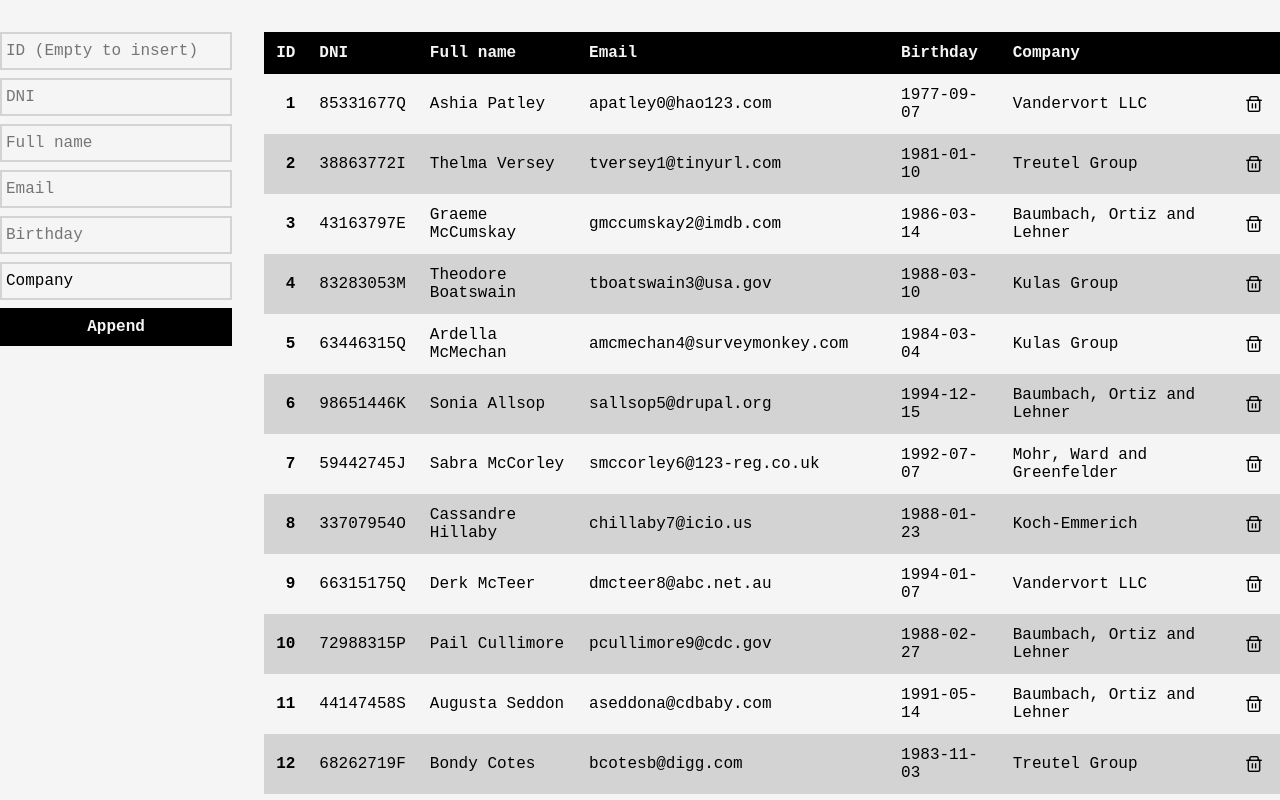
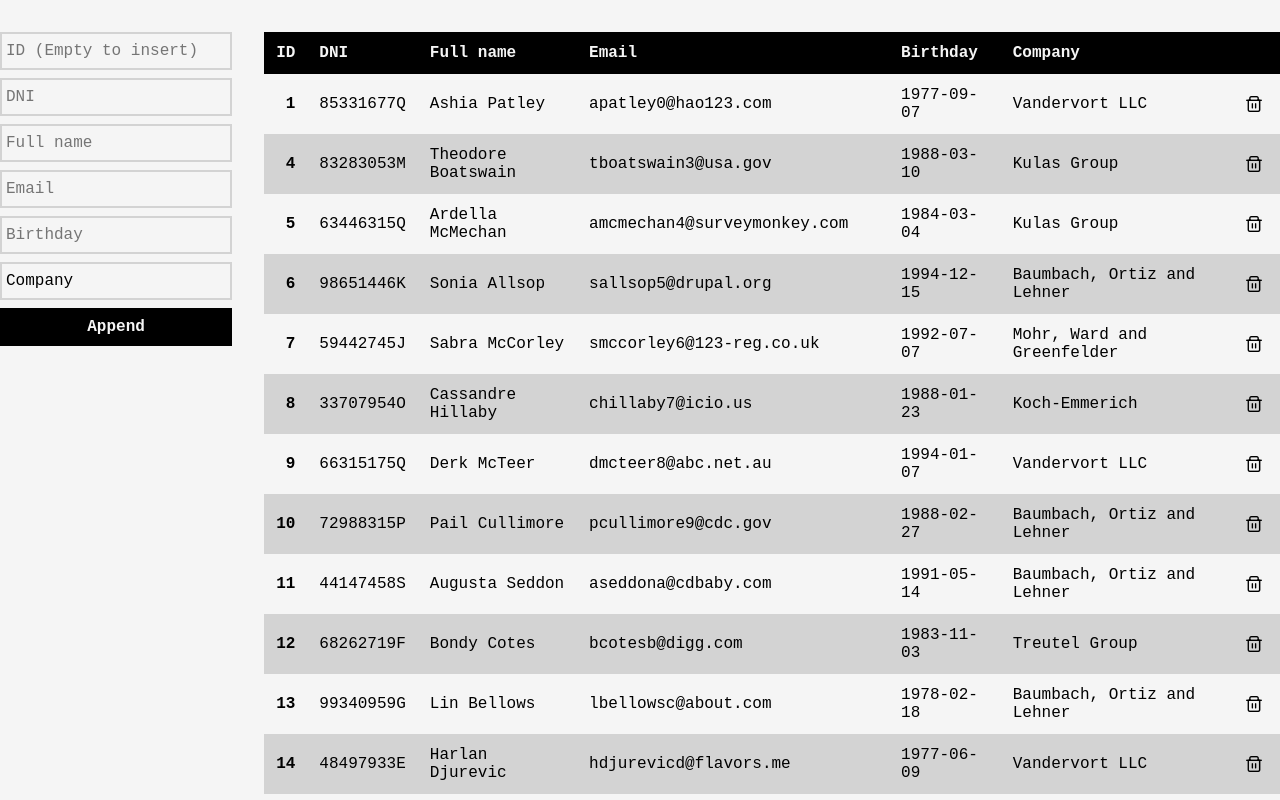
Before and after one commit to hhb1-ua/technical-assessment-ricardo-digital, a React (Vite) app: page / in a window 1280 px wide. Shown: the top 800 px of the page. Built offline with nearby package versions, Linux system fonts and the light colour scheme; data requests are answered from the project's data file.

Commit message:
Finished Users page

```diff
--- a/data/db.json
+++ b/data/db.json
@@ -7,22 +7,6 @@
       "email": "apatley0@hao123.com",
       "birthday": "1977-09-07",
       "company_id": 8
-    },
-    {
-      "id": 2,
-      "dni": "38863772I",
-      "name": "Thelma Versey",
-      "email": "tversey1@tinyurl.com",
-      "birthday": "1981-01-10",
-      "company_id": 5
-    },
-    {
-      "id": 3,
-      "dni": "43163797E",
-      "name": "Graeme McCumskay",
-      "email": "gmccumskay2@imdb.com",
-      "birthday": "1986-03-14",
-      "company_id": 2
     },
     {
       "id": 4,
--- a/src/components/UserInput.tsx
+++ b/src/components/UserInput.tsx
@@ -6,13 +6,14 @@ import { User } from '../types/User';
 import { InputNumber } from 'primereact/inputnumber';
 import { Company } from '../types/Company';
 
-interface UserInputProps {
+export interface UserInputProps {
   companies: Company[];
   addUser(user: User): void;
   modifyUser(user: User): void;
+  onSubmit(): void;
 }
 
-export const UserInput = ({ companies, addUser, modifyUser }: UserInputProps) => {
+export const UserInput = ({ companies, addUser, modifyUser, onSubmit }: UserInputProps) => {
   const [input, setInput] = useState({});
   const [selected, setSelected] = useState(null);
 
@@ -20,8 +21,16 @@ export const UserInput = ({ companies, addUser, modifyUser }: UserInputProps) =>
     if (input.id) {
       modifyUser(input as User);
     } else {
-      addUser(input as User);
+      const parsedInput = {
+        dni: input.dni,
+        name: input.name,
+        email: input.email,
+        birthday: input.birthday,
+        company_id: input.company_id
+      }
+      addUser(parsedInput as Omit<User, 'id'>);
     }
+    onSubmit();
   }
 
   return (
--- a/src/components/UserList.tsx
+++ b/src/components/UserList.tsx
@@ -3,7 +3,7 @@ import { Column } from 'primereact/column';
 import { Button } from 'primereact/button';
 import { User } from '../types/User';
 
-interface UserListProps {
+export interface UserListProps {
   users: User[];
   removeUser(user: User): void;
 }
--- a/src/hooks/useUsers.ts
+++ b/src/hooks/useUsers.ts
@@ -38,12 +38,12 @@ export const useUsers = () => {
     }
   };
 
-  const addUser = async (newUser: User) => {
+  const addUser = async (newUser: Omit<User, 'id'>) => {
     try {
       await createUser(newUser);
     } catch (e) {
       if (e instanceof ZodError) {
-        setDenied(e.message);
+        setDenied(e.issues[0].message);
       } else {
         setError('Failed to connect to server');
       }
@@ -57,7 +57,7 @@ export const useUsers = () => {
       await updateUser(modifiedUser);
     } catch (e) {
       if (e instanceof ZodError) {
-        setDenied(e.message);
+        setDenied(e.issues[0].message);
       } else {
         setError('Failed to connect to server');
       }
@@ -89,5 +89,6 @@ export const useUsers = () => {
     fetchUsers,
     modifyUser,
     removeUser,
+    setDenied
   };
 };
--- a/src/index.css
+++ b/src/index.css
@@ -97,3 +97,13 @@ tr td:last-child {
 .pi {
   font-size: 1rem;
 }
+
+.p-toast-message {
+  padding: 2rem 1rem;
+  background: lightcoral;
+}
+
+.p-toast-summary {
+  font-weight: bold;
+  text-decoration: underline;
+}
--- a/src/pages/Users.tsx
+++ b/src/pages/Users.tsx
@@ -1,24 +1,42 @@
+import { Message } from "primereact/message";
 import { ProgressSpinner } from "primereact/progressspinner";
+import { useCompanies } from "../hooks/useCompanies";
+import { useUsers } from "../hooks/useUsers"
 import { UserInput } from "../components/UserInput";
 import { UserList } from "../components/UserList";
-import { useCompanies } from "../hooks/useCompanies";
-import { useUsers } from "../hooks/useUsers"
-import { Message } from "primereact/message";
+import { Toast } from "primereact/toast";
+import { useRef } from "react";
 
 export const Users = () => {
-  const { users, loading, error, denied, addUser, modifyUser, removeUser } = useUsers();
+  const { users, loading, error, denied, addUser, modifyUser, removeUser, setDenied } = useUsers();
   const { companies } = useCompanies();
+
+  const toast = useRef(null);
 
   if (loading) return <ProgressSpinner />;
 
   if (error) return <Message severity="error" text={error} />;
 
+  const onSubmit = () => {
+    if (denied) {
+      toast.current.show({
+        summary: 'Validation error',
+        detail: denied,
+        life: 3000
+      });
+      setDenied(null);
+    }
+  }
+
   return (
-    <div className="table-container">
-      <UserInput companies={companies} addUser={addUser} modifyUser={modifyUser} />
-      <div className="table-wrapper">
-        <UserList users={users} removeUser={removeUser} />
+    <>
+      <Toast ref={toast} />
+      <div className="table-container">
+        <UserInput companies={companies} addUser={addUser} modifyUser={modifyUser} onSubmit={onSubmit} />
+        <div className="table-wrapper">
+          <UserList users={users} removeUser={removeUser} />
+        </div>
       </div>
-    </div>
-  )
+    </>
+  );
 }
--- a/src/services/userService.ts
+++ b/src/services/userService.ts
@@ -5,10 +5,10 @@ import { User } from '../types/User';
 const ENDPOINT = 'http://localhost:3000/user';
 
 export const userSchema = z.object({
-  id: z.number().positive().optional(),
+  id: z.number().positive({ message: 'Must have a positive ID' }).optional(),
   dni: z.string().regex(/^(\d{8})([A-Z])$/, { message: 'Must be a valid DNI' }),
   name: z.string(),
-  email: z.string().email(),
+  email: z.string().email({ message: 'Must have a valid email address' }),
   birthday: z.string().date(),
   company_id: z.number(),
 });
```
